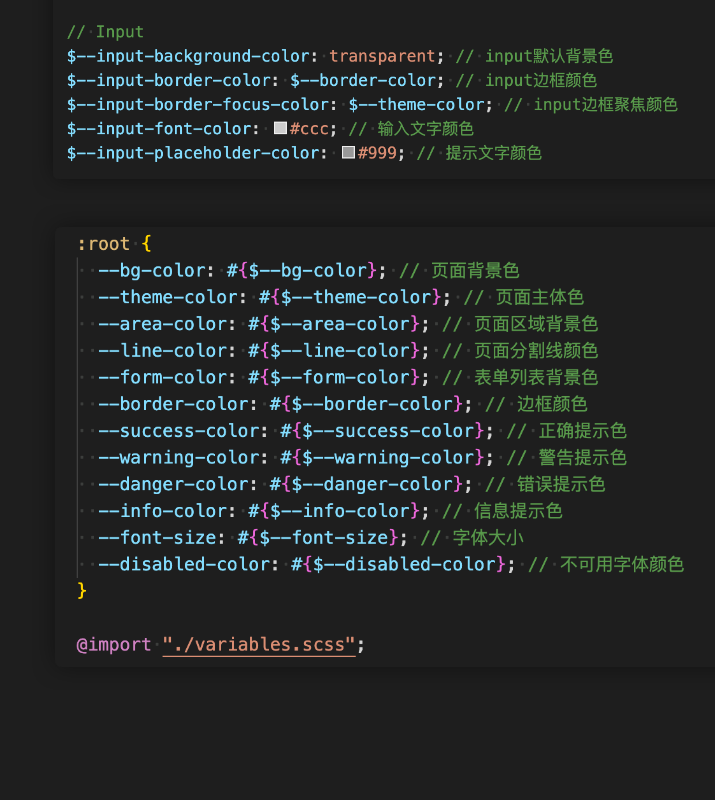
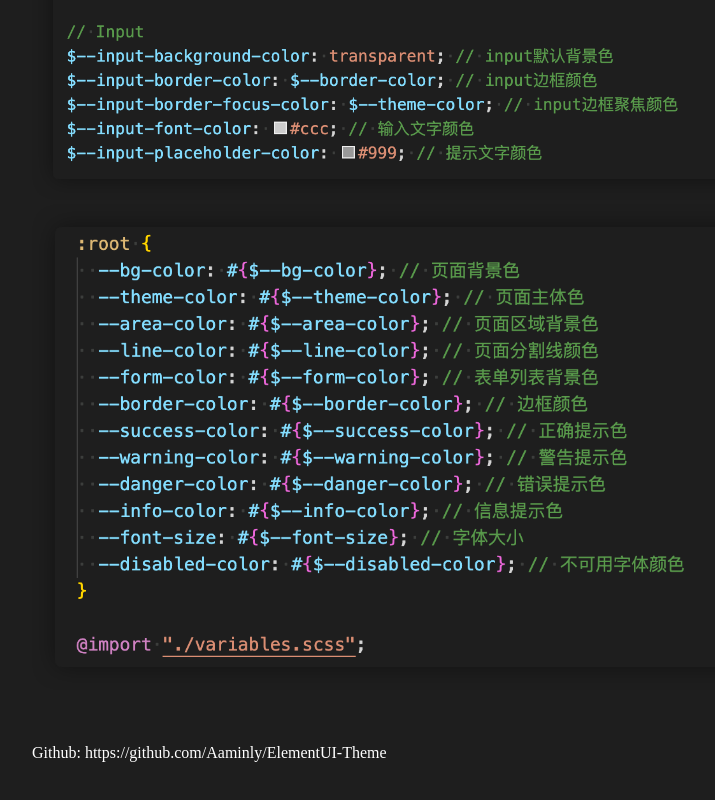
Before and after one commit to Aaminly/ElementUI-Theme, a Vue app: page / in a window 1280 px wide. Shown: the part 3053-3853 px from the top of the page, without its empty margins (208-923 px from the left). Before the commit the page ends 3807 px from the top, so only its background shows below. Built offline with nearby package versions, Linux system fonts and the light colour scheme.

Commit message:
feat: 更新github仓库链接

```diff
--- a/src/App.vue
+++ b/src/App.vue
@@ -139,6 +139,7 @@
       <img src="./assets/img1.png" />
       <img src="./assets/img2.png" />
     </div>
+    <div>Github: https://github.com/Aaminly/ElementUI-Theme</div>
   </div>
 </template>
 
```
Also changed, not shown: 5 other files (tests, documents, lock files or other folders).
